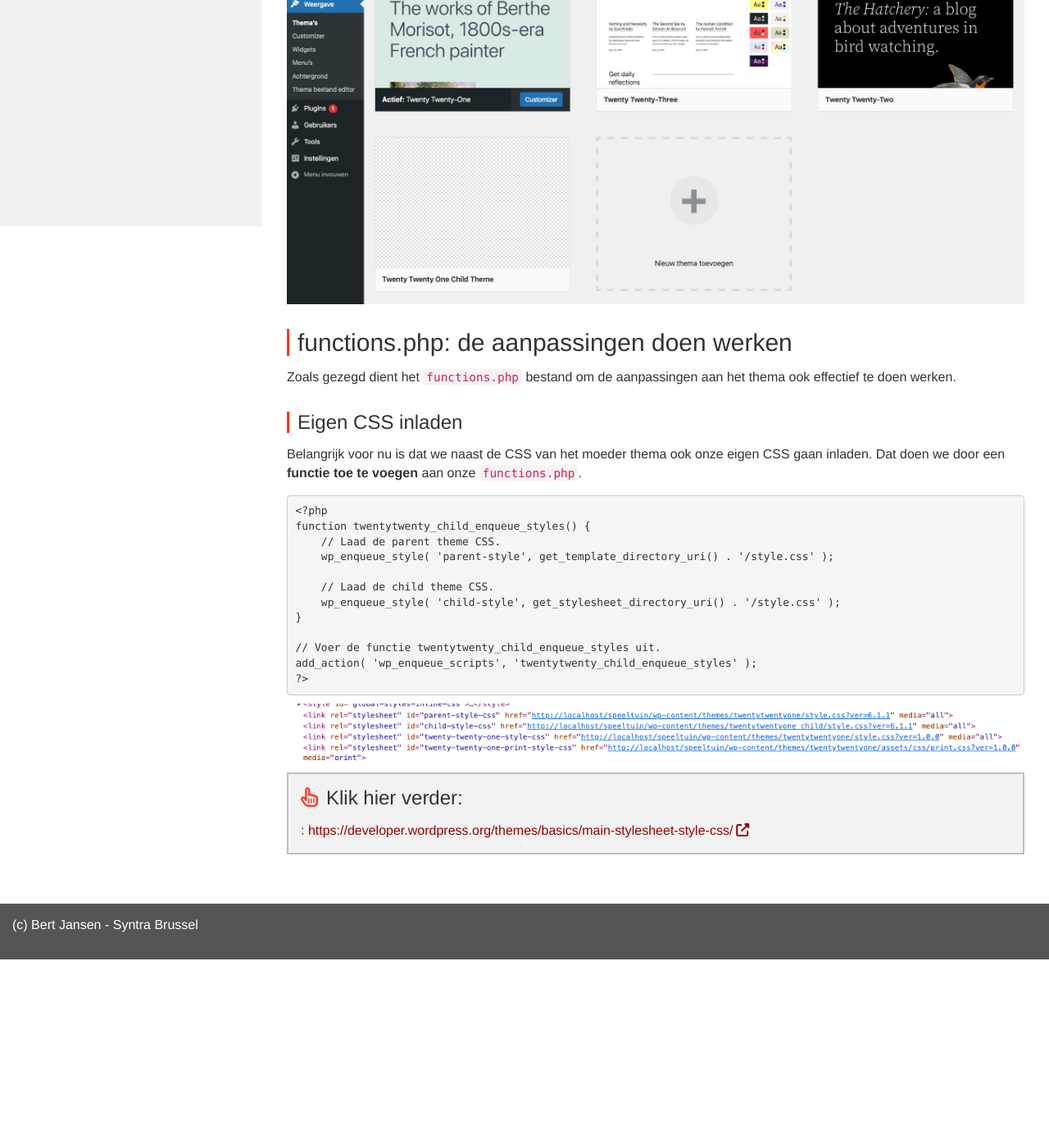
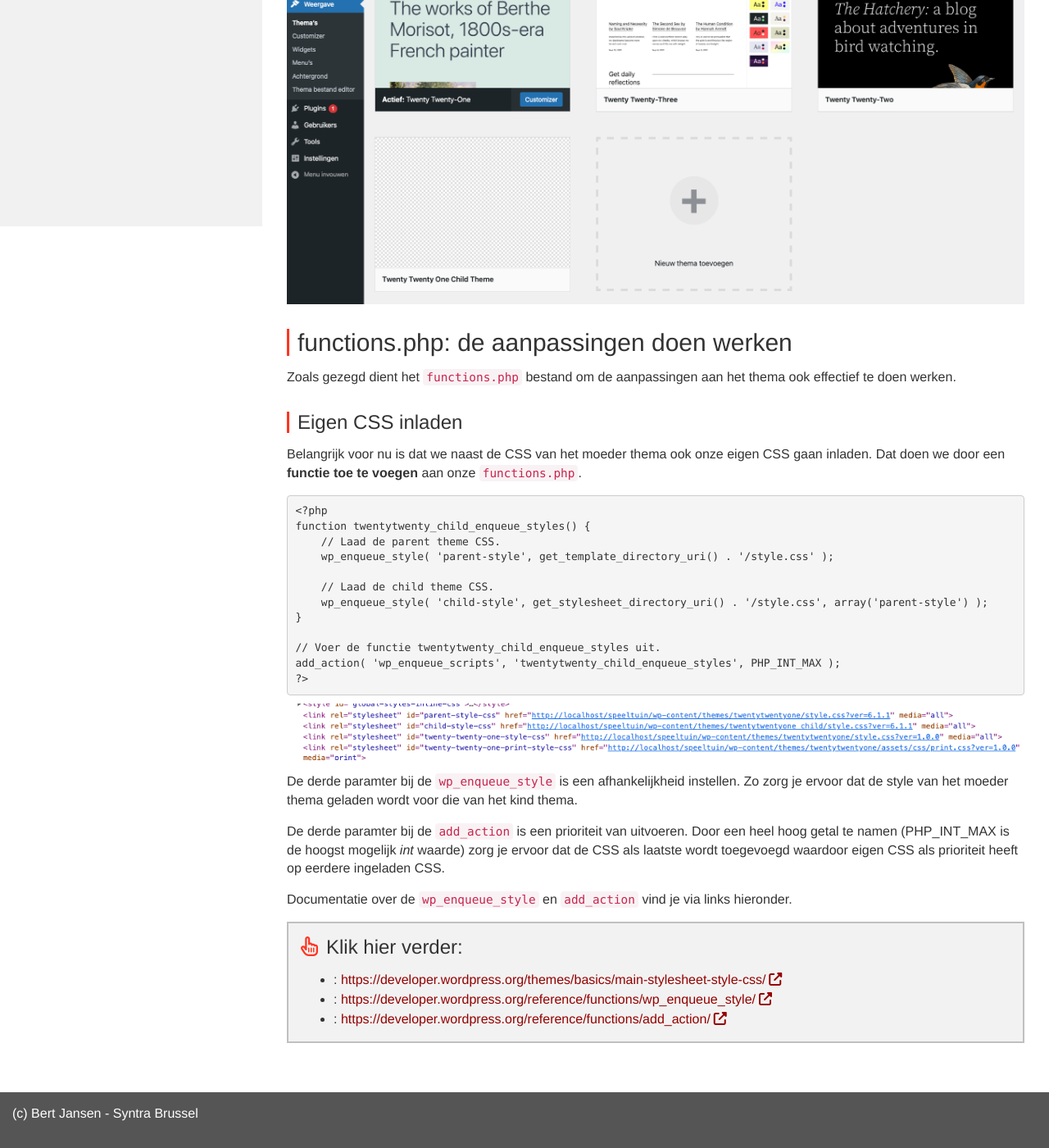
Before and after one commit to Syntra-Brussel/dynamische-webtechnieken, a Jekyll site: the page built from wordpress/child-theme.md, in a window 1280 px wide and 1400 px high, scrolled down 1224 px. Shown: the whole window at 82% size. Built offline with Jekyll 4.4.1, drawn with Linux system fonts in a browser that asks for light colours; nearby versions of some CDN libraries; a script that is not in the unit is left out; before the commit the page ends 2394 px from its top, so only the background shows below that.

Commit message:
Update child-theme.md

```diff
--- a/wordpress/child-theme.md
+++ b/wordpress/child-theme.md
@@ -5,6 +5,8 @@
 collection: wordpress
 links:
   - url: https://developer.wordpress.org/themes/basics/main-stylesheet-style-css/
+  - url: https://developer.wordpress.org/reference/functions/wp_enqueue_style/
+  - url: https://developer.wordpress.org/reference/functions/add_action/
 ---
 Child theme zijn dé manier om een nieuw thema te bouwen dat toch al alle mogelijkheden van het moeder thema (parent theme) over neemt. Je kan dan naar hartelust CSS en templates gaan aanpassen zonder dus van nul te moeten starten.
 
@@ -59,12 +61,18 @@
     wp_enqueue_style( 'parent-style', get_template_directory_uri() . '/style.css' );
 
     // Laad de child theme CSS.
-    wp_enqueue_style( 'child-style', get_stylesheet_directory_uri() . '/style.css' );
+    wp_enqueue_style( 'child-style', get_stylesheet_directory_uri() . '/style.css', array('parent-style') );
 }
 
 // Voer de functie twentytwenty_child_enqueue_styles uit.
-add_action( 'wp_enqueue_scripts', 'twentytwenty_child_enqueue_styles' );
+add_action( 'wp_enqueue_scripts', 'twentytwenty_child_enqueue_styles', PHP_INT_MAX );
 ?&gt;
 </pre>
 
 <img src="images/child_theme_css_geladen.jpg" />
+
+De derde paramter bij de <code>wp_enqueue_style</code> is een afhankelijkheid instellen. Zo zorg je ervoor dat de style van het moeder thema geladen wordt voor die van het kind thema.
+
+De derde paramter bij de <code>add_action</code> is een prioriteit van uitvoeren. Door een heel hoog getal te namen (PHP_INT_MAX is de hoogst mogelijk <em>int</em> waarde) zorg je ervoor dat de CSS als laatste wordt toegevoegd waardoor eigen CSS als prioriteit heeft op eerdere ingeladen CSS.
+
+Documentatie over de <code>wp_enqueue_style</code> en <code>add_action</code> vind je via links hieronder.
```
